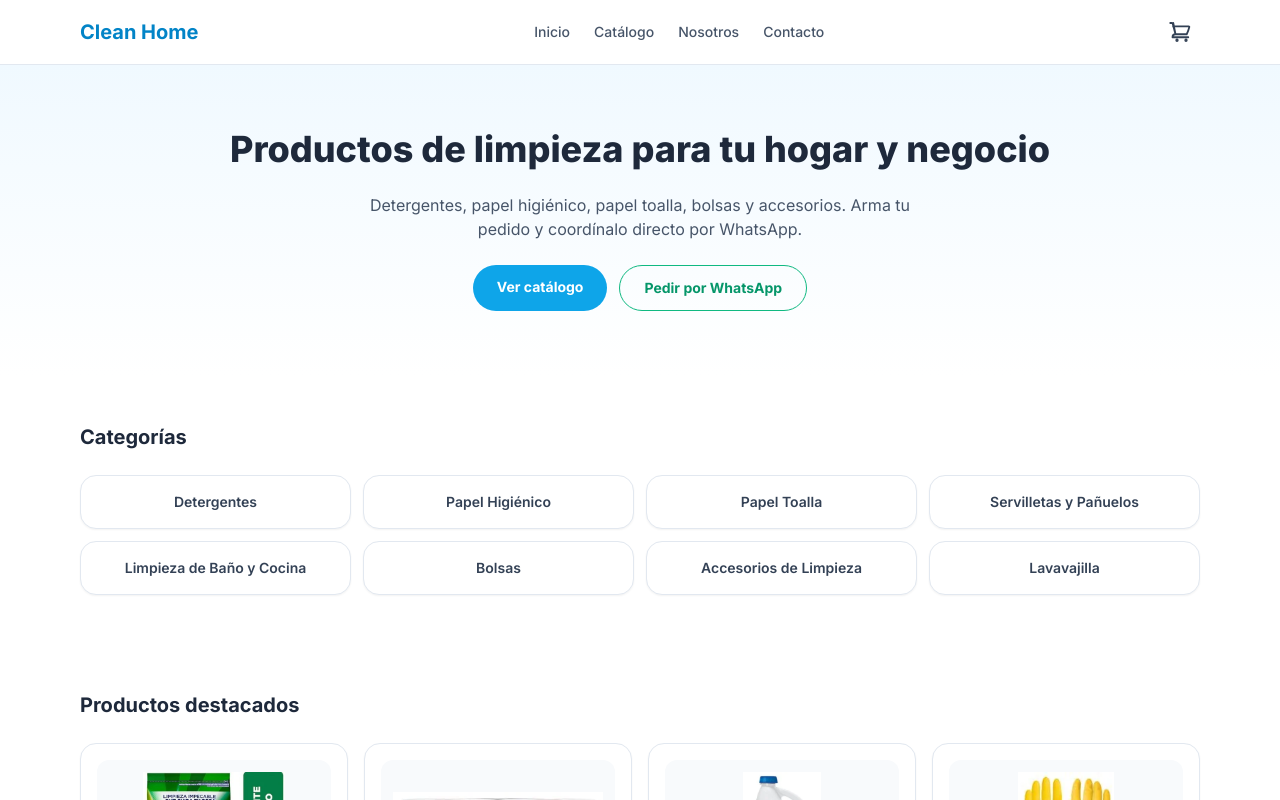
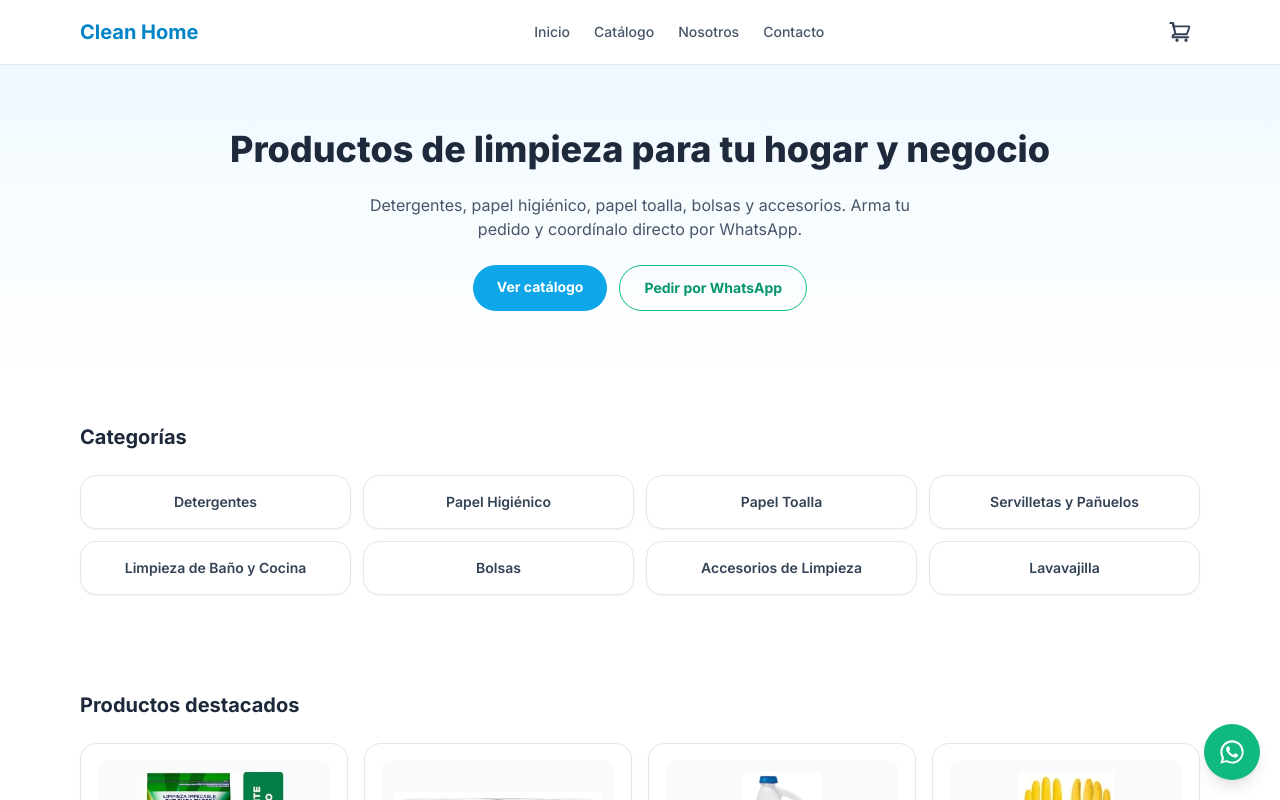
Before and after one commit to gonzalo-droid/clean-home, a Next.js app: page / in a window 1280 px wide. Shown: the top 800 px of the page. Built offline with nearby package versions, Linux system fonts and the light colour scheme.

Commit message:
feat: add sitemap, robots, and WhatsApp float button

```diff
--- a/app/layout.tsx
+++ b/app/layout.tsx
@@ -5,6 +5,7 @@ import { CartProvider } from "@/lib/cart-context";
 import Header from "@/components/Header";
 import Footer from "@/components/Footer";
 import CartDrawer from "@/components/CartDrawer";
+import WhatsAppFloatButton from "@/components/WhatsAppFloatButton";
 
 const inter = Inter({ subsets: ["latin"] });
 
@@ -51,6 +52,7 @@ export default function RootLayout({ children }: { children: React.ReactNode })
           <main className="min-h-screen">{children}</main>
           <Footer />
           <CartDrawer />
+          <WhatsAppFloatButton />
         </CartProvider>
       </body>
     </html>
--- /dev/null
+++ b/app/robots.ts
@@ -0,0 +1,10 @@
+import type { MetadataRoute } from "next";
+
+const SITE_URL = "https://clean-home.example.com";
+
+export default function robots(): MetadataRoute.Robots {
+  return {
+    rules: { userAgent: "*", allow: "/" },
+    sitemap: `${SITE_URL}/sitemap.xml`,
+  };
+}
--- /dev/null
+++ b/app/sitemap.ts
@@ -0,0 +1,11 @@
+import type { MetadataRoute } from "next";
+
+const SITE_URL = "https://clean-home.example.com";
+
+export default function sitemap(): MetadataRoute.Sitemap {
+  const routes = ["", "/catalogo", "/nosotros", "/contacto"];
+  return routes.map((route) => ({
+    url: `${SITE_URL}${route}`,
+    lastModified: new Date(),
+  }));
+}
--- /dev/null
+++ b/components/WhatsAppFloatButton.tsx
@@ -0,0 +1,18 @@
+import Link from "next/link";
+
+export default function WhatsAppFloatButton() {
+  return (
+    <Link
+      href="https://wa.me/51976509570?text=Hola%2C%20quiero%20consultar%20sobre%20productos%20de%20limpieza"
+      target="_blank"
+      rel="noopener noreferrer"
+      aria-label="Escribir por WhatsApp"
+      className="fixed bottom-5 right-5 z-30 flex h-14 w-14 items-center justify-center rounded-full bg-emerald-500 text-white shadow-lg hover:bg-emerald-600"
+    >
+      <svg xmlns="http://www.w3.org/2000/svg" viewBox="0 0 32 32" fill="currentColor" className="h-7 w-7">
+        <path d="M16.001 2.667c-7.364 0-13.334 5.97-13.334 13.334 0 2.353.617 4.647 1.789 6.667L2.667 29.333l6.83-1.79a13.27 13.27 0 006.504 1.657h.006c7.364 0 13.334-5.97 13.334-13.333S23.365 2.667 16.001 2.667zm0 24.4a11.03 11.03 0 01-5.62-1.54l-.403-.24-4.053 1.062 1.082-3.951-.263-.406a11.05 11.05 0 01-1.7-5.897c0-6.108 4.97-11.078 11.079-11.078 2.96 0 5.742 1.153 7.834 3.246a11 11 0 013.244 7.834c0 6.108-4.97 11.078-11.1 11.078v-.108z" />
+        <path d="M22.324 18.61c-.339-.17-2.006-.99-2.317-1.104-.311-.113-.538-.17-.764.17-.226.34-.876 1.104-1.074 1.33-.198.226-.396.255-.735.085-.339-.17-1.432-.528-2.727-1.68-1.008-.9-1.689-2.011-1.887-2.35-.198-.34-.021-.523.149-.692.153-.153.34-.396.51-.594.17-.198.226-.34.34-.566.113-.226.056-.424-.028-.594-.085-.17-.764-1.842-1.047-2.523-.276-.663-.556-.573-.764-.583l-.652-.011a1.25 1.25 0 00-.905.424c-.311.34-1.187 1.161-1.187 2.833s1.215 3.286 1.384 3.512c.17.226 2.392 3.652 5.797 5.121.81.35 1.442.559 1.935.716.813.259 1.553.222 2.138.135.652-.097 2.006-.82 2.289-1.612.283-.792.283-1.472.198-1.612-.085-.14-.311-.226-.65-.396z" />
+      </svg>
+    </Link>
+  );
+}
```
